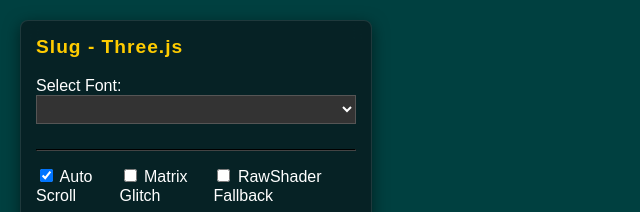
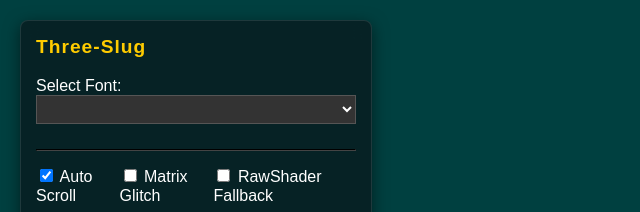
Before and after one commit to manthrax/JSlug, a website: page demo/index.html in a window 1280 px wide. Shown: the top 212 px of the page, 0-640 px from the left. Drawn offline with nearby package versions, Linux system fonts and the light colour scheme.

Commit message:
Update index.html

```diff
--- a/demo/index.html
+++ b/demo/index.html
@@ -46,7 +46,7 @@
 
 <body>
     <div id="ui">
-        <h3>Slug - Three.js</h3>
+        <h3>Three-Slug</h3>
         <div>
             <label>Select Font:</label><br>
             <select id="fontSelect"
```
